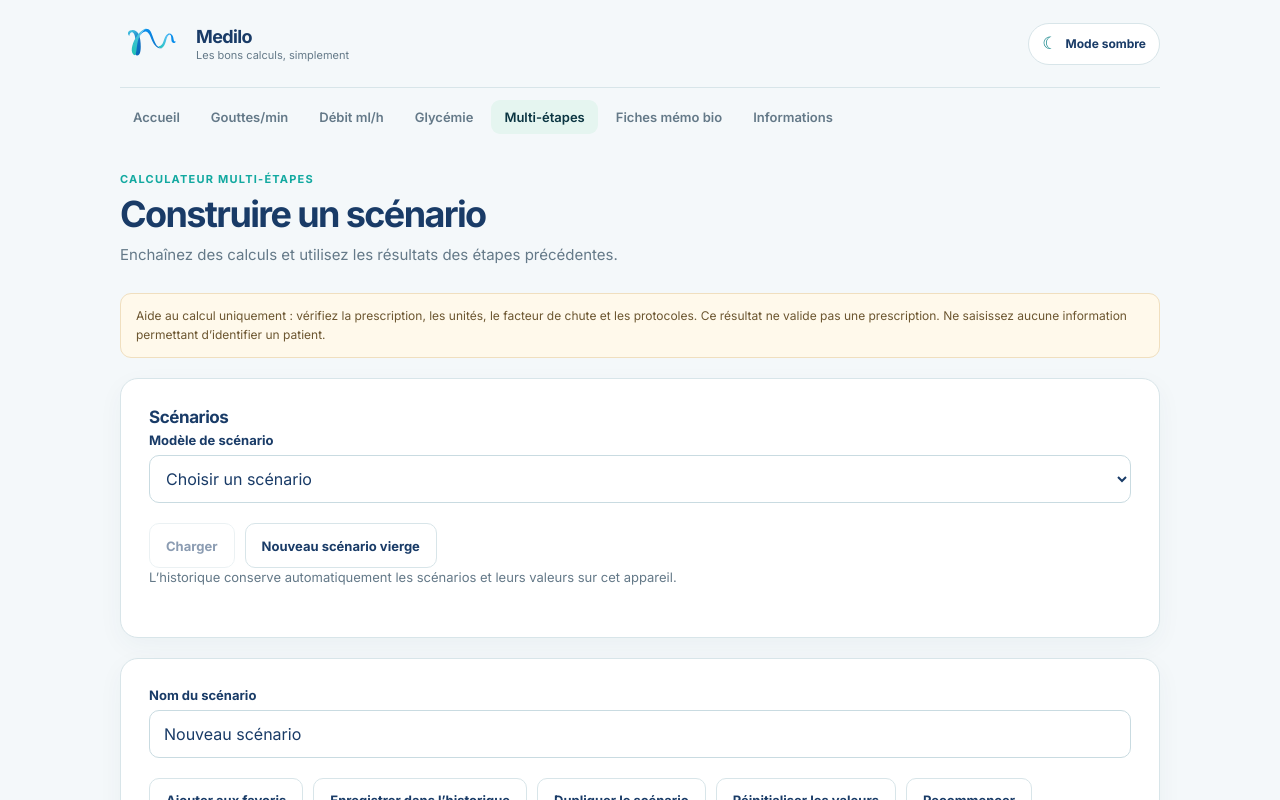
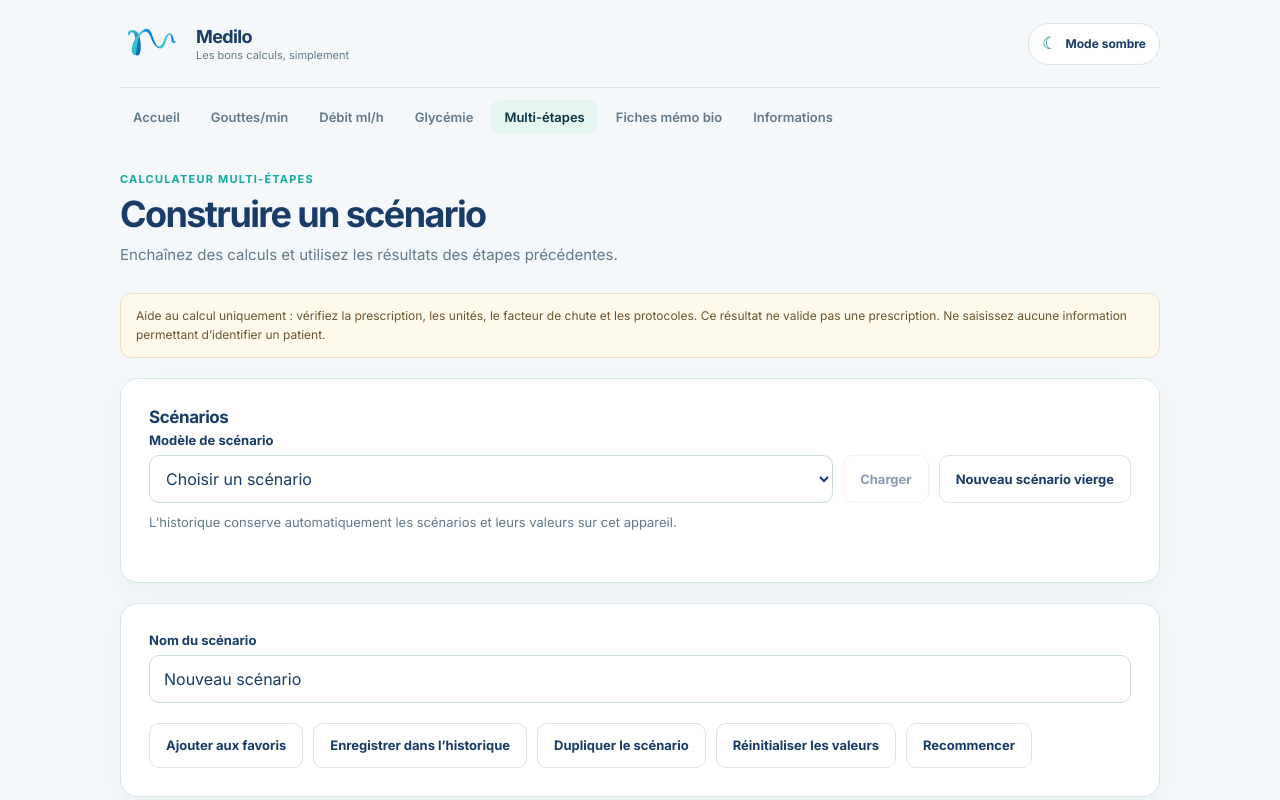
Before and after one commit to samfordev/medilo, an Angular app: page /scenario in a window 1280 px wide. Shown: the top 800 px of the page. Built offline with nearby package versions, Linux system fonts and the light colour scheme.

Commit message:
feat(scenario): restructure scenario selection layout and enhance styling

```diff
--- a/src/app/features/scenario/scenario.component.html
+++ b/src/app/features/scenario/scenario.component.html
@@ -11,6 +11,7 @@
 
 <section class="panel scenario-selection">
   <h2>Scénarios</h2>
+  <div class="scenario-choice">
     <div class="field">
       <label for="scenario-template">Modèle de scénario</label>
       <select id="scenario-template" [(ngModel)]="selectedTemplate">
@@ -23,6 +24,7 @@
     <div class="actions">
       <button class="button button-secondary" type="button" (click)="openTemplate()" [disabled]="!selectedTemplate">Charger</button>
       <button class="button button-secondary" type="button" (click)="blank()">Nouveau scénario vierge</button>
+    </div>
   </div>
   <p class="panel-caption">L’historique conserve automatiquement les scénarios et leurs valeurs sur cet appareil.</p>
   @if (storageError) { <p class="field-error" role="alert">{{ storageError }} L’enregistrement est désactivé.</p> }
--- a/src/app/features/scenario/scenario.component.scss
+++ b/src/app/features/scenario/scenario.component.scss
@@ -1,4 +1,9 @@
 .scenario-selection, .scenario-heading, .scenario-step, .scenario-summary { margin: 20px 0; }
+.scenario-choice { display: flex; flex-wrap: wrap; align-items: flex-end; gap: 10px; }
+.scenario-choice .field { flex: 1 1 250px; min-width: 0; margin: 0; }
+.scenario-choice .actions { margin: 0; }
+.scenario-choice .button { min-height: 48px; }
+.scenario-choice + .panel-caption { margin-top: 10px; }
 .saved-row { display: flex; flex-wrap: wrap; gap: 8px; margin: 8px 0; }
 .history-table { overflow-x: auto; }
 .history-table table { width: 100%; border-collapse: collapse; }
```
Lines whose indentation alone changed are shown as unchanged.
